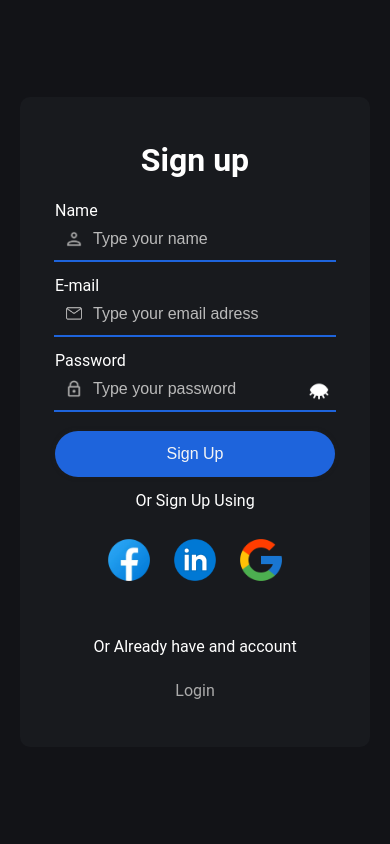
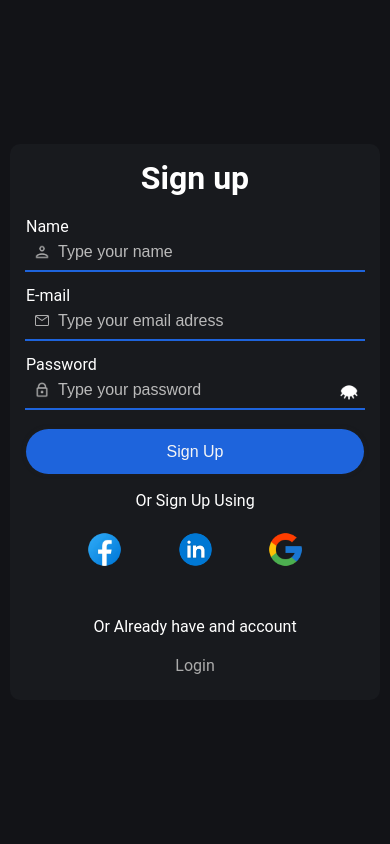
Before and after one commit to yimnaiconradndjousi-coder/Signup-System, a Flask app: template templates/signup.html in a window 390 px wide. Run offline with Flask 3, Linux system fonts and the light colour scheme; the template is opened without the code that fills it, so the values that code supplies are empty.

Commit message:
Refactor signup form validation logic and enhance CSS for improved responsiveness

```diff
--- a/static/main.js
+++ b/static/main.js
@@ -95,7 +95,7 @@ signupBtn.addEventListener('click', function(e) {
         }
     }
 
-    // if (isUsernameValid && isEmailValid && isPasswordValid === false) {
+    if (isUsernameValid && isEmailValid && isPasswordValid === false) {
         const user = {
             username: userName,
             email: email,
@@ -103,6 +103,6 @@ signupBtn.addEventListener('click', function(e) {
         }
 
         postUserData(serverURL, user);
-    // }
+    }
 
 });
--- a/static/signup.css
+++ b/static/signup.css
@@ -41,16 +41,19 @@ body {
     justify-content: center;
     align-items: center;
     width: 100%;
-    height: 100dvh;
+    min-height: 100dvh;
     background-color: #121317;
     margin: 0;
-    overflow: hidden;
+    padding: clamp(16px, 4vw, 40px);
+    overflow-x: hidden;
+    overflow-y: auto;
 }
 
 /* #Icon*/
 
 .socail-media-icons {
-    width: var(--image-size);
+    width: clamp(36px, 10vw, var(--image-size));
+    height: auto;
 }
 
 .input-icon{
@@ -62,7 +65,8 @@ body {
     width: 20px;
     margin: 6px;
     margin-bottom: 3px;
-    margin-left: 25%;
+    margin-left: 6px;
+    flex: 0 0 20px;
 }
 
 #show-or-hide-password:hover {
@@ -77,14 +81,12 @@ body {
     background-color: #181A1E;
     justify-content: center;
     align-items: center;
-    width: 30%;
-    height: 50%;
-    min-width: 350px;
-    min-height: 650px;
+    width: min(100%, 500px);
+    min-height: min(650px, calc(100dvh - 32px));
     max-width: 500px;
     max-height: 900px;
     border-radius: 10px;
-    padding:0 10px 0 10px;
+    padding: 10px;
     margin: auto;
 }
 
@@ -98,8 +100,8 @@ form {
     /* align-items: center; */
     justify-content: center;
     width: 100%;
-    height: 100%;
-    padding:0 25px 0 25px;
+    min-height: 100%;
+    padding: 0 clamp(10px, 4vw, 25px);
 }
 
 .form-title {
@@ -204,7 +206,7 @@ input:-webkit-autofill:active {
 
 .signup-option, .login-option {
     display: flex;
-    width: 65%;
+    width: min(65%, 240px);
     align-items: center;
     justify-content: center;
     justify-content: space-between;
@@ -223,36 +225,55 @@ input:-webkit-autofill:active {
     margin-bottom: 5%;
 }
 
-
-/* @media (min-width: 768px) {
-    form {
-        max-width: 800px;
+@media (max-width: 600px) {
+    body {
+        align-items: flex-start;
     }
 
     .signup-form {
-        min-height: 500px;
-        width: 25%;
-        max-width: 500px;
-        padding: 10px;
-        border-radius: 15px;
-        display: flex;
-        box-shadow: 0 0 12px rgba(9, 9, 9, 0.285);
+        min-height: 0;
+        max-height: none;
+    }
+
+    .form-title {
+        margin-top: 2%;
+        margin-bottom: 6%;
+    }
+
+    p {
+        margin-bottom: 6%;
+    }
+
+    #signup-btn {
+        padding: 4%;
     }
 
     .signup-option {
-        gap: 2%;
+        margin-bottom: 7%;
+    }
+}
+
+@media (max-width: 400px) {
+    body {
+        padding: 10px;
     }
 
-    body {
-        margin: 0;
-        align-items: center;
-        justify-content: center;
-        height: 100vh;
-        display: flex;
+    .signup-form {
+        padding: 8px;
+    }
+
+    form {
+        padding: 0 8px;
+    }
+
+    .input-icon {
+        width: 16px;
+        margin: 8px;
     }
 
     #show-or-hide-password {
-        margin-left: 6px;
+        width: 18px;
+        flex-basis: 18px;
+        margin-left: 4px;
     }
-
-} */
+}
```
Also changed, not shown: gta-vi-wallpaper.jpg (deleted).
